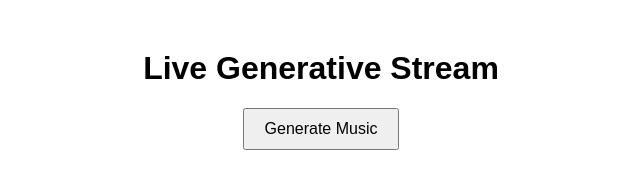
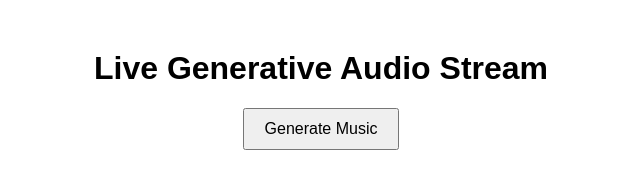
Before and after one commit to joeljandrew/lpa-win, a website: page public/demo.html in a window 1280 px wide. Shown: the whole page, without its empty margins (319-959 px from the left). Drawn offline with Linux system fonts and the light colour scheme.

Commit message:
update of demo code

```diff
--- a/public/demo.html
+++ b/public/demo.html
@@ -3,7 +3,7 @@
 <head>
     <meta charset="UTF-8">
     <meta name="viewport" content="width=device-width, initial-scale=1.0">
-    <title>Live Generative Stream</title>
+    <title>Live Generative Audio Stream</title>
     <style>
         body {
             font-family: Arial, sans-serif;
@@ -22,7 +22,7 @@
     </style>
 </head>
 <body>
-    <h1>Live Generative Stream</h1>
+    <h1>Live Generative Audio Stream</h1>
     <button onclick="document.getElementById('player').style.display='block'; this.style.display='none';">Generate Music</button>
     <div id="player">
         <audio id="audioPlayer" controls>
```
